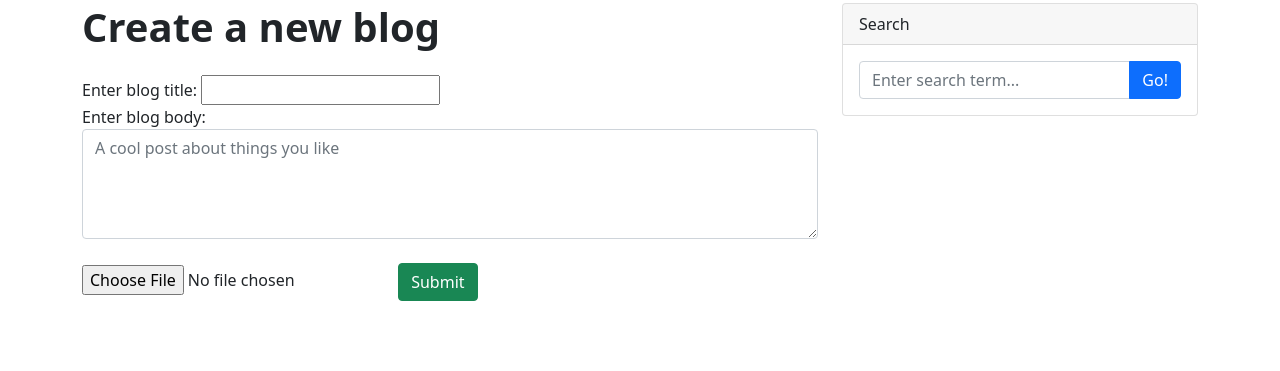
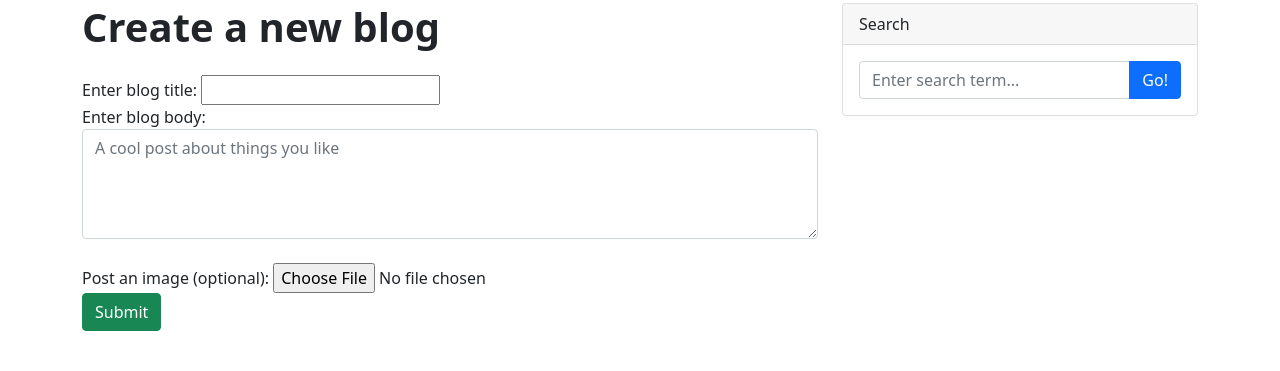
Before and after one commit to Fish4203/bedit, a Node server app: page /create in a window 1280 px wide. Shown: the part 101-472 px from the top of the page. Run offline with Node 20, Linux system fonts and the light colour scheme; some libraries are stand-ins or nearby versions.

Commit message:
update image

```diff
--- a/controllers/blogController.js
+++ b/controllers/blogController.js
@@ -75,14 +75,16 @@ exports.blogCreateP = [
 
           await blog.save();
 
-          const { image } = req.files;
 
-          if (image != undefined) {
+          if (req.files != null && 'image' in req.files) {
+            const { image } = req.files;
+
             image.mv(process.cwd() + '/public' + blog.image);
           }
 
           res.redirect(blog.url);
         } catch (e) {
+          console.log(e);
           errors.push("cant create blog");
         }
       } else {
@@ -103,7 +105,7 @@ exports.blogDeleteG = asyncHandler(async (req, res, next) => {
     if (String(blogResult.user) == String(req.user._id)) {
       try {
         const fs = require('fs');
-        fs.unlinkSync(blogResult.image);
+        fs.unlinkSync(process.cwd() + '/public' + blogResult.image);
       } catch (e) {}
 
       await Blog.deleteOne({_id: req.params.id}).exec();
@@ -150,6 +152,19 @@ exports.blogUpdateP = [
 
           const blogup = await Blog.findByIdAndUpdate(req.params.id, blog, {});
 
+
+          if (req.files != null && 'image' in req.files) {
+            const { image } = req.files;
+
+            try {
+              const fs = require('fs');
+              fs.unlinkSync(process.cwd() + '/public' + blogup.image);
+            } catch (e) {}
+
+            image.mv(process.cwd() + '/public' + blogup.image);
+          }
+
+
           url = '/' + req.params.id;
         } catch (e) {
           url = '/' + req.params.id + "/?errors=cant update blog";
--- a/views/pages/blog.ejs
+++ b/views/pages/blog.ejs
@@ -49,15 +49,19 @@
 
                       <div class="" style="display: none;" id="editBody">
 
-                        <form action="/<%- blog._id %>/update" method="post">
+                        <form action="/<%- blog._id %>/update" method="post" enctype="multipart/form-data">
                           <label for="title">Enter blog title: </label>
                           <input id="title" type="text" name="title" value="<%= blog.title %>"/>
                           <br>
 
                           <label for="body">Enter blog body: </label>
                           <textarea id="body" type="text" name="body" class="form-control " rows="4" placeholder="A cool post about things you like"><%= blog.body %></textarea>
+                          <br>
 
+                          <label for="image">Update image (optional): </label>
+                          <input type="file" name="image" />
                           <br>
+
                           <% if (user != undefined && blogUser != undefined && String(user._id) == String(blogUser._id)) { %>
                             <div class="clearfix">
                               <a href="/<%- blog._id %>/delete" type="button" class="btn btn-danger float-start">Delete</a>
--- a/views/pages/blogCreate.ejs
+++ b/views/pages/blogCreate.ejs
@@ -42,7 +42,9 @@
                         <textarea id="body" type="text" name="body" class="form-control " rows="4" placeholder="A cool post about things you like"></textarea>
                         <br>
 
+                        <label for="image">Post an image (optional): </label>
                         <input type="file" name="image" />
+                        <br>
 
                         <input type="submit" class="btn btn-success " value="Submit" />
                       </form>
--- a/views/pages/register.ejs
+++ b/views/pages/register.ejs
@@ -41,7 +41,10 @@
                         <label for="password">Enter password: </label>
                         <input class="form-control" id="password" type="text" name="password"/>
                         <br>
+
+                        <label for="image">Profile image (optional): </label>
                         <input type="file" name="image" />
+                        <br>
 
                         <input type="submit" class="btn btn-success " value="Submit" />
                       </form>
```
